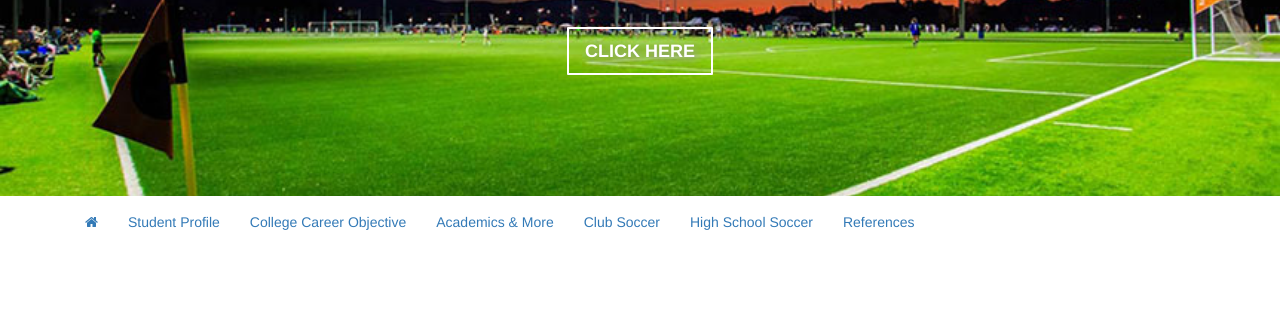
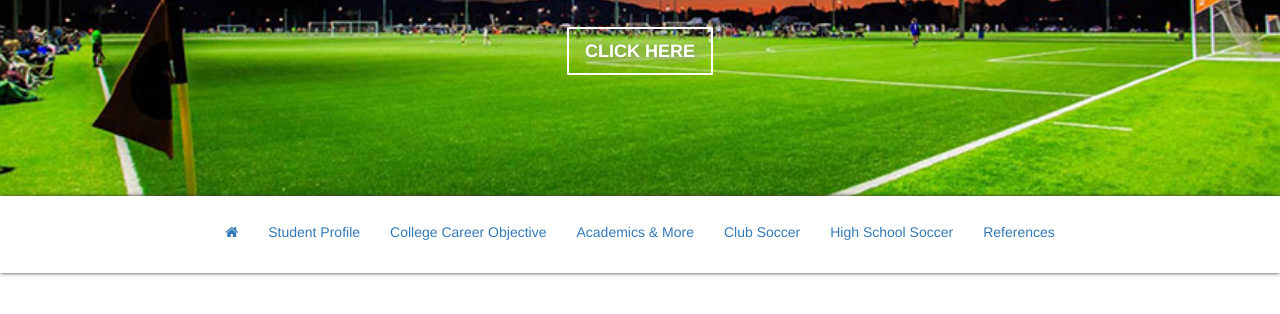
Before and after one commit to jensol13/soccer-profile-msa, a plain HTML site: page index.html in a window 1280 px wide. Shown: the part 382-696 px from the top of the page. Drawn offline with nearby package versions, Linux system fonts and the light colour scheme.

Commit message:
centered navbar

```diff
--- a/index.html
+++ b/index.html
@@ -70,7 +70,7 @@
 
                 <div class="navbar-collapse collapse" id="main-nav" aria-expanded="false" style="height: 1px;">
 
-                <ul class="nav navbar-nav" role="tablist">
+                <ul class="nav navbar-nav text-center" role="tablist">
                     <li class="active">
                     <a class="page-scroll" href="#top">
                     <i class="fa fa-home">
--- a/style.css
+++ b/style.css
@@ -106,40 +106,51 @@ p {
 
     }
 
+.navigation-container {
+    position: relative;
+    height: 85px;
+
+
+    }
+
 .navbar-header .navbar-toggle {
     text-align: center;
     float: none;
 
     }
 
-
 .navbar-maya {
     text-align: center;
+    background-color: white;
+    border-radius: 0px;
+    padding-top: 10px;
+    padding-bottom: 10px;
+    box-shadow: 0 0 4px;
+    z-index: 50;
+
+    }
+
+.navbar {
+    position: relative;
+    min-height: 50px;
+    margin-bottom: 20px;
+    border: 1px solid transparent;
+}
+
+nav {
+    display: block;
+}
+
+nav .navbar-nav {
+    display: inline-block;
+    float: none;
 
     }
 
 
-.navigation-container {
-    position: relative;
-    height: 85px;
-    background-color: white;
-    width: auto;
 
-    }
 
-.navbar .navbar-header,
-.navbar-collapse {
-    float:none;
-    vertical-align: top;
-    padding-left: 0;
-    padding-right: 0;
-}
 
-@media (max-width: 768px) {
-    #main-nav  {
-
-    }
-}
 
 
 
```
